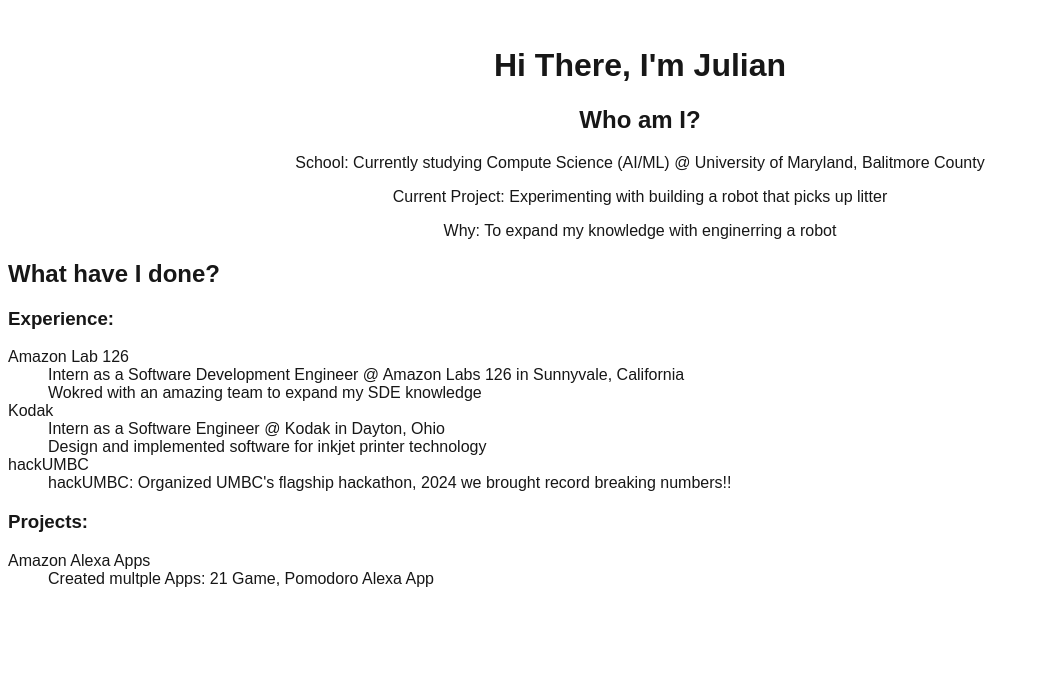
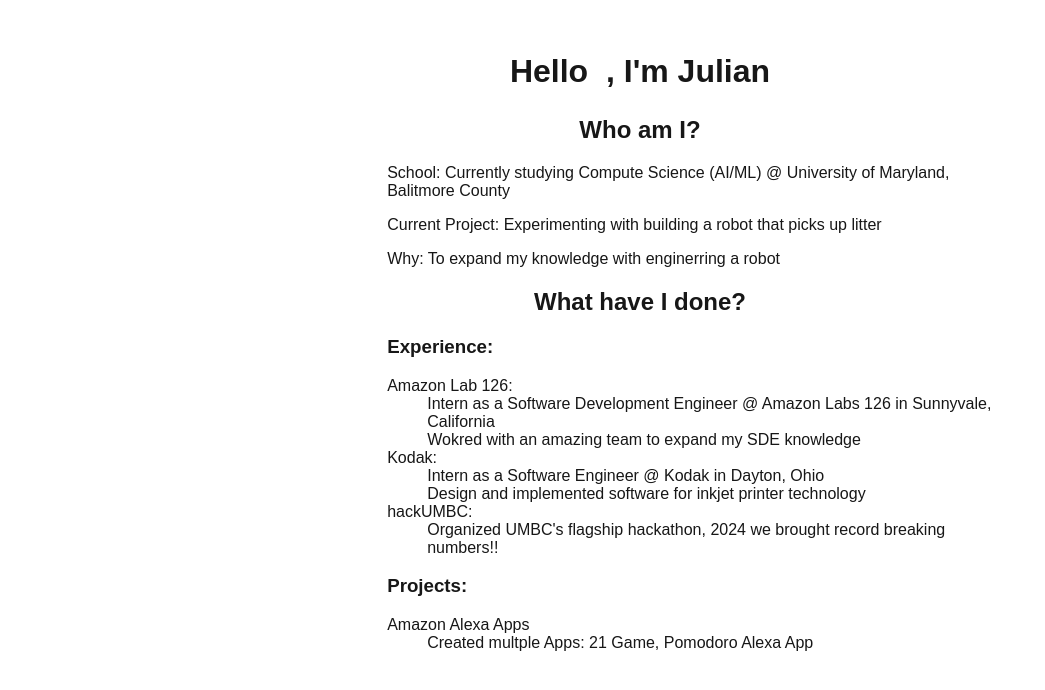
Before and after one commit to JulianChavez/JulianChavezWebsite, a Next.js app: page / in a window 1280 px wide. Shown: the top 690 px of the page, without its empty margins (0-1045 px from the left). Built offline with nearby package versions, Linux system fonts and the light colour scheme.

Commit message:
Added a type writing effect to the intro component

```diff
--- a/app/components/about.tsx
+++ b/app/components/about.tsx
@@ -3,29 +3,31 @@ import React from 'react';
 export default function About() {
     //TO-DO:
     //Add links to Kodak Inkjet, hackUMBC, and Alexa promodoro app
+    //TO-DO(CONSOLE ERROR)
+    //HTML didn't match the client(happen if SSR-ed Client Componets used)
     return (
-        <div className='about'>
         <div>
-                <h2 className='centered-header'>Who am I?</h2>
-                <div style={{ textAlign: 'center', marginLeft: 'auto', marginRight: 'auto' }}>
+            <div>
+                <h2 className='center-header'>Who am I?</h2>
+                <div className='center-section'>
                     <p>School: Currently studying Compute Science (AI/ML) @ University of Maryland, Balitmore County</p>
                     <p>Current Project: Experimenting with building a robot that picks up litter</p>
                     <p>Why: To expand my knowledge with enginerring a robot</p>
                 </div>
             </div>
             <div>
-                <h2>What have I done?</h2>
+                <h2 className='center-header'>What have I done?</h2>
+                <div className='center-section'>
                     <h3>Experience:</h3>
                     <dl>
-                    <dt>Amazon Lab 126</dt>
+                        <dt>Amazon Lab 126:</dt>
                         <dd>Intern as a Software Development Engineer @ Amazon Labs 126 in Sunnyvale, California</dd>
                         <dd>Wokred with an amazing team to expand my SDE knowledge</dd>
-                    <dt>Kodak</dt>
+                        <dt>Kodak:</dt>
                         <dd>Intern as a Software Engineer @ Kodak in Dayton, Ohio</dd>
                         <dd>Design and implemented software for inkjet printer technology</dd>
-                    <dt>hackUMBC</dt>
-                    <dd>hackUMBC: Organized UMBC's flagship hackathon, 2024 we brought record breaking numbers!!</dd>
-
+                        <dt>hackUMBC:</dt>
+                        <dd>Organized UMBC's flagship hackathon, 2024 we brought record breaking numbers!!</dd>
                     </dl>
                     <h3>Projects:</h3>
                     <dl>
@@ -34,6 +36,7 @@ export default function About() {
                     </dl>
                 </div>
             </div>
+        </div>
 
     )
 }
--- a/app/components/intro.tsx
+++ b/app/components/intro.tsx
@@ -1,12 +1,21 @@
-import React from 'react';
+'use client';
+import React, { use, useEffect } from 'react';
+import useTypedMsg from './typingEffect';
 
-export default function Intro() {
+const hiMessage = ["Hi There", "Hello There", "Howdy There", "Speaky Hello", "Hi Engineer"]
+
+const Intro = () => {
+    //TO-DO: Fix Line in type writing effect
+    //TO-DO: Fix tailwind class error(className -> class)
+    //TO-DO: Try to remove use-client, CSR instead of SSR
+    const typedMsg = useTypedMsg(hiMessage)
+
     return (
-        <div>
-            <div className='name' style={{ textAlign: 'center' }}>
-                <h1>Hi There, I'm Julian</h1>
-            </div>
-
-        </div>
+        <h2 className='Name' style={{ textAlign: 'center', fontSize: 'xx-large' }}>
+            <span className='blinking-cursor'> {typedMsg}</span>
+            <span>, I'm Julian</span>
+        </h2>
     )
 }
+
+export default Intro
--- /dev/null
+++ b/app/components/typingEffect.tsx
@@ -0,0 +1,54 @@
+'use client'; //idk if i really need to add this or not
+import React from 'react';
+
+enum TYPE_EFFECT {
+    WRITING,
+    PAUSING,
+    DELETING
+}
+const TYPE_INTRVL = 250
+const PAUSING_INTRVL = 1000
+const DELETING_INTRVL = 100
+
+const useTypedMsg = (messageList: String[]) => {
+    const [indexList, setIndexList] = React.useState(0)
+    const [typeEffect, setTypeEffect] = React.useState(TYPE_EFFECT.WRITING)
+    const [typed, setTyped] = React.useState('')
+    React.useEffect(() => {
+        switch (typeEffect) {
+            case TYPE_EFFECT.WRITING: {
+                const nextTypedMsg = messageList[indexList].slice(0, typed.length + 1)
+
+                if (nextTypedMsg == typed) {
+                    setTypeEffect(TYPE_EFFECT.PAUSING)
+                }
+
+                const timeout = setTimeout(() => {
+                    setTyped(nextTypedMsg)
+                }, TYPE_INTRVL)
+                return () => clearTimeout(timeout)
+            }
+            case TYPE_EFFECT.DELETING: {
+                if (!typed) {
+                    const nextIndex = indexList + 1
+                    setIndexList(messageList[nextIndex] ? nextIndex : 0)
+                    setTypeEffect(TYPE_EFFECT.WRITING)
+                }
+
+                const nextTypedMsgDelete = messageList[indexList].slice(0, typed.length - 1)
+                const timeout = setTimeout(() => {
+                    setTyped(nextTypedMsgDelete)
+                }, DELETING_INTRVL)
+                return () => clearTimeout(timeout)
+            }
+            case TYPE_EFFECT.PAUSING:
+            default:
+                const timeout = setTimeout(() => {
+                    setTypeEffect(TYPE_EFFECT.DELETING)
+                }, PAUSING_INTRVL)
+                return () => clearTimeout(timeout)
+        }
+    }, [messageList, typed, typeEffect, indexList])
+    return typed
+}
+export default useTypedMsg
--- a/app/globals.css
+++ b/app/globals.css
@@ -14,6 +14,19 @@
   }
 }
 
+@layer components {
+  .blinking-cursor:after {
+    content: "|";
+    animation: blink 1s step-start infinite;
+  }
+
+  @keyframes blink {
+    50% {
+      opacity: 0;
+    }
+  }
+}
+
 body {
   color: var(--foreground);
   background: var(--background);
@@ -24,10 +37,12 @@ h1 {
   font-size: xx-large;
 }
 
-.centered-header {
+.center-header {
   text-align: center;
 }
 
-.section {
-  margin-left: 0;
+.center-section {
+  width: 50%;
+  margin: 0 auto;
+  padding-left: 10%;
 }
```
Also changed, not shown: tsconfig.json (+20 -4 lines). Lines whose indentation alone changed are shown as unchanged.
